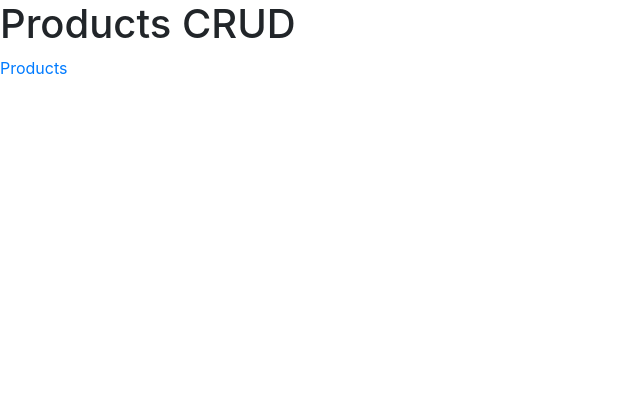
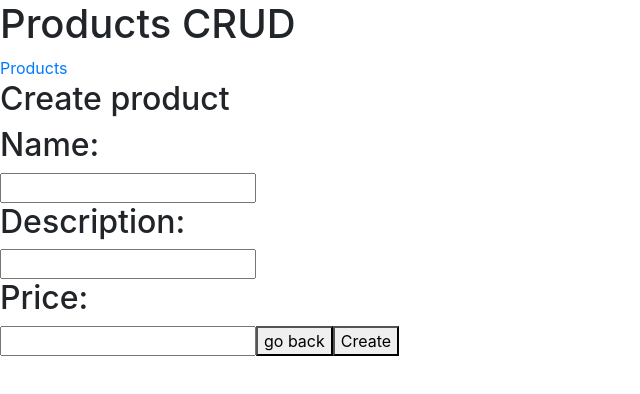
Before and after one commit to pablofelitti/products-front, an Angular app: page /newProduct in a window 1280 px wide. Before the commit this address led to /. Shown: the top 394 px of the page, without its empty margins (0-640 px from the left). Built offline with nearby package versions, Linux system fonts and the light colour scheme.

Commit message:
added create product funcionality

```diff
--- a/src/app/app-routing.module.ts
+++ b/src/app/app-routing.module.ts
@@ -3,10 +3,12 @@ import { Routes, RouterModule } from '@angular/router';
 
 import { ProductListComponent } from './product-list/product-list.component'
 import { ProductDetailComponent } from './product-detail/product-detail.component'
+import { ProductDetailNewComponent } from './product-detail-new/product-detail-new.component'
 
 const routes: Routes = [
   { path: 'products', component: ProductListComponent },
   { path: 'productDetail/:id', component: ProductDetailComponent },
+  { path: 'newProduct', component: ProductDetailNewComponent }
 ];
 
 @NgModule({
--- a/src/app/app.module.ts
+++ b/src/app/app.module.ts
@@ -6,12 +6,14 @@ import { AppRoutingModule } from './app-routing.module';
 import { AppComponent } from './app.component';
 import { ProductListComponent } from './product-list/product-list.component';
 import { ProductDetailComponent } from './product-detail/product-detail.component';
+import { ProductDetailNewComponent } from './product-detail-new/product-detail-new.component';
 
 @NgModule({
   declarations: [
     AppComponent,
     ProductListComponent,
-    ProductDetailComponent
+    ProductDetailComponent,
+    ProductDetailNewComponent
   ],
   imports: [
     BrowserModule,
--- /dev/null
+++ b/src/app/product-detail-new/product-detail-new.component.html
@@ -0,0 +1,10 @@
+<h2>Create product</h2>
+<h2>Name:</h2>
+<input [(ngModel)]="product.name"/>
+<h2>Description:</h2>
+<input [(ngModel)]="product.description"/>
+<h2>Price:</h2>
+<input [(ngModel)]="product.price"/>
+
+<button (click)="goBack()">go back</button>
+<button (click)="create()">Create</button>
--- /dev/null
+++ b/src/app/product-detail-new/product-detail-new.component.ts
@@ -0,0 +1,34 @@
+import { Component, OnInit } from '@angular/core';
+import { Location } from '@angular/common';
+
+import { Product } from '../product';
+import { ProductService } from '../product.service';
+
+@Component({
+  selector: 'app-product-detail-new',
+  templateUrl: './product-detail-new.component.html',
+  styleUrls: ['./product-detail-new.component.css']
+})
+export class ProductDetailNewComponent implements OnInit {
+
+  product: Product = {id : null,
+                      name : null,
+                      description : null,
+                      price : null};
+
+  constructor(private location: Location,
+              private productService: ProductService) { }
+
+  ngOnInit(): void {
+  }
+
+  goBack(): void {
+    this.location.back();
+  }
+
+  create(): void {
+    this.productService.create(this.product);
+    this.goBack();
+  }
+
+}
--- a/src/app/product-list/product-list.component.html
+++ b/src/app/product-list/product-list.component.html
@@ -7,4 +7,6 @@
     </a>
   </li>
 </ul>
+
+<button type="button" class="btn btn-primary" routerLink="/newProduct">New product</button>
 </div>
--- a/src/app/product.service.ts
+++ b/src/app/product.service.ts
@@ -18,4 +18,9 @@ export class ProductService {
   getProduct(index): Observable<Product> {
     return of(PRODUCTS[index-1])
   }
+
+  create(product: Product): void {
+    product.id = PRODUCTS.length + 1;
+    PRODUCTS.push(product);
+  }
 }
```
Also changed, not shown: src/app/product-detail-new/product-detail-new.component.css (added), 1 other file (tests, documents, lock files or other folders).
